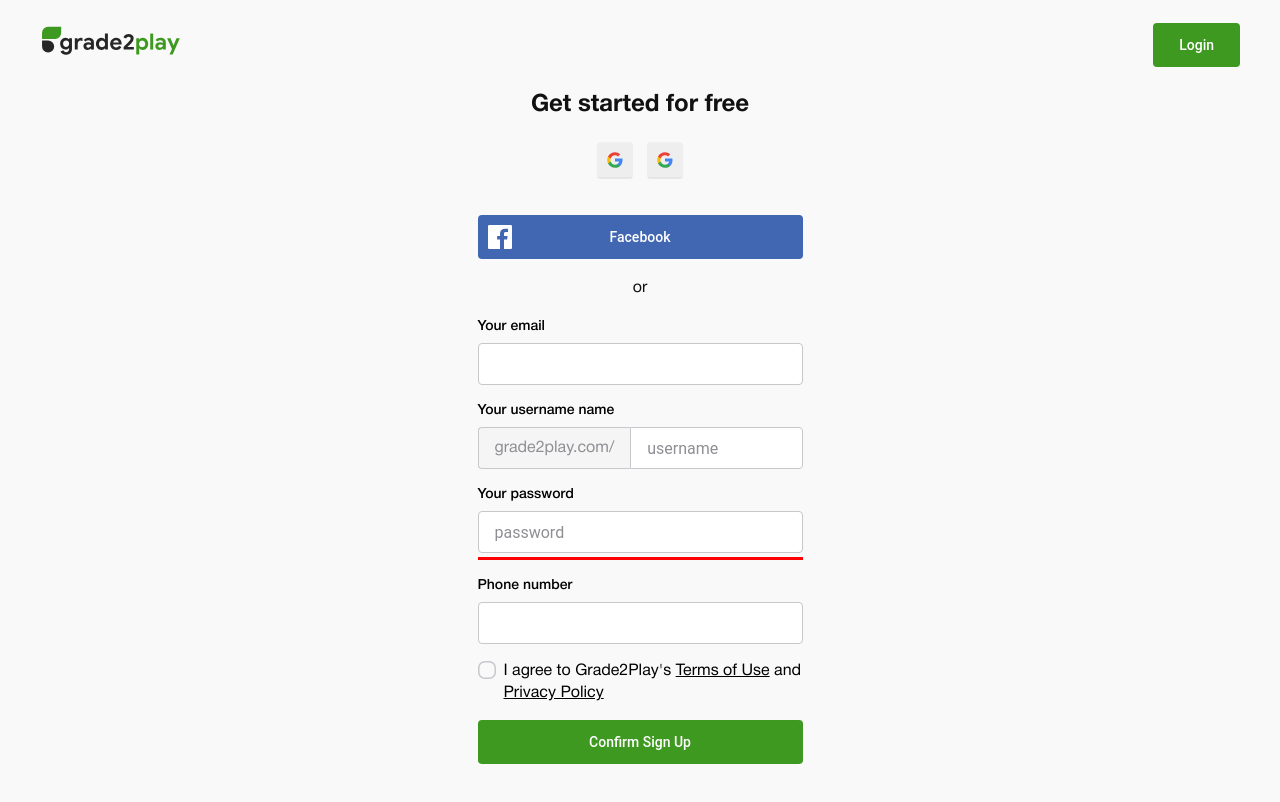
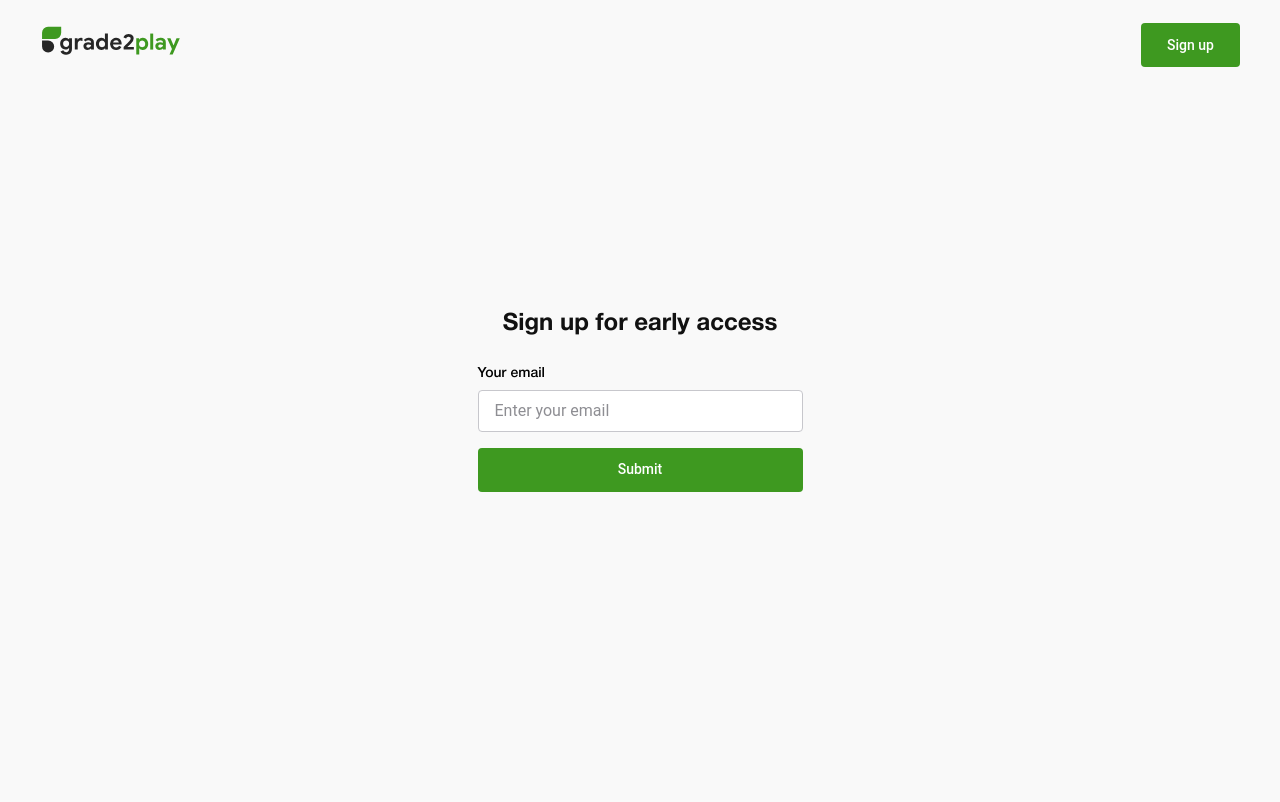
Before and after one commit to surumen/indeng, a React (Create React App) app: page /register in a window 1280 px wide. Shown: the top 802 px of the page. Built offline with nearby package versions, Linux system fonts and the light colour scheme; what aws-amplify would draw is missing.

Commit message:
new design

```diff
--- a/src/components/Faq.js
+++ b/src/components/Faq.js
@@ -38,30 +38,48 @@
                         <li id="1-1">
                           <div className="faq-panes-list-item-header">
                             <span className="faq-panes-list-item-counter" />
-                            <h3>Create a Reward Plan</h3>
+                            <h3>Create an account</h3>
                             <span className="faq-panes-list-item-status" />
                           </div>
                           <div className="faq-panes-list-item-content">
-                            <div><span className="ace-all-bold-hthree"><span ><b>Sign up </b></span><span className=" author-d-4z65zz66zl57z75zyiz66zfr2fz87zwz89znuiz88zlz79zz75zz89zhqpz75ztjz79zgdz122zz84zz89zsz86zz72zpz80zfz87zcz85z0z74zu"><b>with</b></span><span ><b> Facebook</b></span></span></div>
+                            <div><span className="ace-all-bold-hthree"><span ><b>Sign up </b></span><span ><b>with</b></span><span ><b> Facebook</b></span></span></div>
                             <ol className="listtype-number listindent1 list-number1" start={1}>
                               <li><span >Click the button <a href="/login"><strong>Get started</strong></a>&nbsp;</span><span className="author-d">on our website</span></li>
                               <li><span >Press the button </span><span className="highlight author-d"><b>Facebook</b></span></li>
                               <li><span >Choose your Plan</span></li>
                             </ol>
-                            <div><span >If you don’t have email verification on Facebook, </span><span className=" author-d-4z65zz66zl57z75zyiz66zfr2fz87zwz89znuiz88zlz79zz75zz89zhqpz75ztjz79zgdz122zz84zz89zsz86zz72zpz80zfz87zcz85z0z74zu">please, </span><span >write your email</span><span className=" author-d-4z65zz66zl57z75zyiz66zfr2fz87zwz89znuiz88zlz79zz75zz89zhqpz75ztjz79zgdz122zz84zz89zsz86zz72zpz80zfz87zcz85z0z74zu">.</span></div>
-                            <div><span >Also</span> <span >you</span><span className=" author-d-4z65zz66zl57z75zyiz66zfr2fz87zwz89znuiz88zlz79zz75zz89zhqpz75ztjz79zgdz122zz84zz89zsz86zz72zpz80zfz87zcz85z0z74zu"> don’t </span><span >need to create and remember your password from Grade2Play profile.</span></div>
+                            <div><span >If you don’t have email verification on Facebook, </span><span >please, </span><span >write your email</span><span >.</span></div>
+                            <div><span >Also</span> <span >you</span><span > don’t </span><span >need to create and remember your password from Grade2Play profile.</span></div>
                             <div />
-                            <div><span className="ace-all-bold-hthree"><span ><b>Sing up </b></span><span className=" author-d-4z65zz66zl57z75zyiz66zfr2fz87zwz89znuiz88zlz79zz75zz89zhqpz75ztjz79zgdz122zz84zz89zsz86zz72zpz80zfz87zcz85z0z74zu"><b>with</b></span><span ><b> email</b></span></span></div>
+                            <div><span className="ace-all-bold-hthree"><span ><b>Sing up </b></span><span ><b>with</b></span><span ><b> email</b></span></span></div>
                             <ol className="listtype-number listindent1 list-number1" start={1}>
                               <li><span >Click the button <a href="/login"><strong>Get started</strong></a>&nbsp;</span><span >on our website</span></li>
                               <li><span >Fill in all the fields</span> <span className=" author-d h-lparen">(email,</span><span >&nbsp;name, page name, password)</span></li>
                               <li><span >Read and agree with our </span><span className="highlight author-d"><b>Terms of Use</b></span><span > and</span><span className="highlight author-d"><b> Privacy Policy</b></span></li>
-                              <li><span className=" author-d-4z65zz66zl57z75zyiz66zfr2fz87zwz89znuiz88zlz79zz75zz89zhqpz75ztjz79zgdz122zz84zz89zsz86zz72zpz80zfz87zcz85z0z74zu">Click on the button </span><span className="highlight author-d-4z65zz66zl57z75zyiz66zfr2fz87zwz89znuiz88zlz79zz75zz89zhqpz75ztjz79zgdz122zz84zz89zsz86zz72zpz80zfz87zcz85z0z74zu"><b>Continue</b></span></li>
+                              <li><span >Click on the button </span><span className="highlight "><b>Continue</b></span></li>
                               <li><span >Choose your Plan</span></li>
                             </ol>
                           </div>
                         </li>
                         <li id="1-2">
+                          <div className="faq-panes-list-item-header">
+                            <span className="faq-panes-list-item-counter" />
+                            <h3>Create a Reward Plan</h3>
+                            <span className="faq-panes-list-item-status" />
+                          </div>
+                          <div className="faq-panes-list-item-content">
+                            <div><span className="ace-all-bold-hthree"><span ><b>Sign up </b></span><span ><b>with</b></span><span ><b> Facebook</b></span></span></div>
+                            <ol className="listtype-number listindent1 list-number1" start={1}>
+                              <li><span >Click the button <a href="/login"><strong>Get started</strong></a>&nbsp;</span><span className="author-d">on our website</span></li>
+                              <li><span >Press the button </span><span className="highlight author-d"><b>Facebook</b></span></li>
+                              <li><span >Choose your Plan</span></li>
+                            </ol>
+                            <div><span >If you don’t have email verification on Facebook, </span><span >please, </span><span >write your email</span><span >.</span></div>
+                            <div><span >Also</span> <span >you</span><span > don’t </span><span >need to create and remember your password from Grade2Play profile.</span></div>
+                            <div />
+                          </div>
+                        </li>
+                        <li id="1-3">
                           <div className="faq-panes-list-item-header">
                             <span className="faq-panes-list-item-counter" />
                             <h3>Select in-school goals for your child</h3>
@@ -72,12 +90,12 @@
                               <li><a href="/login"><strong>Log in</strong></a> your personal profile</li>
                               <li className="li1">Click on the button <b>Settings</b></li>
                               <li className="li1">Choose a section <b>Account</b></li>
-                              <li className="li1">Set up your new <b>email</b></li>
+                              <li className="li1">Sellect <b>school goals</b> from the list</li>
                               <li className="li1">Click on the button <b>Save</b></li>
                             </ol>
                           </div>
                         </li>
-                        <li id="1-3">
+                        <li id="1-4">
                           <div className="faq-panes-list-item-header">
                             <span className="faq-panes-list-item-counter" />
                             <h3>Upload your child's transcripts</h3>
@@ -88,9 +106,19 @@
                               <li><a href="/login"><strong>Log in</strong></a> your personal profile</li>
                               <li className="li1">Click on the button <b>Settings</b></li>
                               <li className="li1">Choose a section <b>Account</b></li>
-                              <li className="li1">Set up your new <b>email</b></li>
-                              <li className="li1">Click on the button <b>Save</b></li>
+                              <li className="li1">Set up your new <b>record</b></li>
+                              <li className="li1">Click on the button <b>Upload transcript</b></li>
                             </ol>
+                          </div>
+                        </li>
+                        <li id="1-4">
+                          <div className="faq-panes-list-item-header">
+                            <span className="faq-panes-list-item-counter" />
+                            <h3>Automated rewards</h3>
+                            <span className="faq-panes-list-item-status" />
+                          </div>
+                          <div className="faq-panes-list-item-content">
+                            <div><span >If the student meets the set goals, our system automatically buys the in-game rewards for them</span><span >.</span></div>
                           </div>
                         </li>
                       </ul>
--- a/src/components/Footer.js
+++ b/src/components/Footer.js
@@ -40,11 +40,6 @@
 	              <i className="fab fa-twitter" />
 	            </a>
 	          </li>
-	          <li>
-	            <a href="https://t.me/" target="_blank" data-footer-social="Telegram">
-	              <i className="fab fa-telegram" />
-	            </a>
-	          </li>
 	        </ul>
 	      </div>
 	    </div>
--- a/src/components/Header.js
+++ b/src/components/Header.js
@@ -17,7 +17,7 @@
       </div>
       <div className="main-header-right">
         <div className="header-buttons">
-          <a href="/recoverpassword" className="button button-header button-outline">Sign Up</a>
+          <a href="/register" className="button button-header button-outline">Sign Up</a>
         </div>
         <div className="mobile-menu-btn">
           <div className="mobile-menu-btn-inner">
@@ -29,7 +29,6 @@
       </div>
     </div>
   </header>
-  <a href="/inbox">Inbox</a>
 </div>
     );
   }
--- a/src/index.js
+++ b/src/index.js
@@ -37,7 +37,7 @@
         <Route exact path="/" component={App} />
         <Route path="/demo" component={Demo} />
         <Route path="/login" component={Login} />
-        <Route path="/register" component={Register} />
+        <Route path="/register" component={Password} />
         <Route path="/recoverpassword" component={Password} />
         <Route path="/faq" component={Faqs} />
         <Route path="/pricing" component={Login} />
--- a/src/pages/Password.js
+++ b/src/pages/Password.js
@@ -19,7 +19,7 @@
 		    <div className="_2xL16d8I">
 		      <div className="_1cPQrl1S">
 		        <div className="J-S5DgYE">
-		          <h1>Forgot your password?</h1>
+		          <h1>Sign up for early access</h1>
 		        </div>
 		        <form>
 		          <div className="jesRnsBI">
@@ -28,7 +28,7 @@
 		              <div className="_1qXwAf4D"><input className="_1I4jFp30" name="username" placeholder="Enter your email" type="email"  /></div>
 		            </div>
 		          </div>
-		          <div className="jesRnsBI"><button className="_1FV7R-ay _1ToZS6IW _2jkiZdBH _1Jylq1O2" data-element="button" type="submit"><span className="JcC8FCE5"><span>Restore password</span></span></button></div>
+		          <div className="jesRnsBI"><button className="_1FV7R-ay _1ToZS6IW _2jkiZdBH _1Jylq1O2" data-element="button" type="submit"><span className="JcC8FCE5"><span>Submit</span></span></button></div>
 		        </form>
 		      </div>
 		    </div>
```
